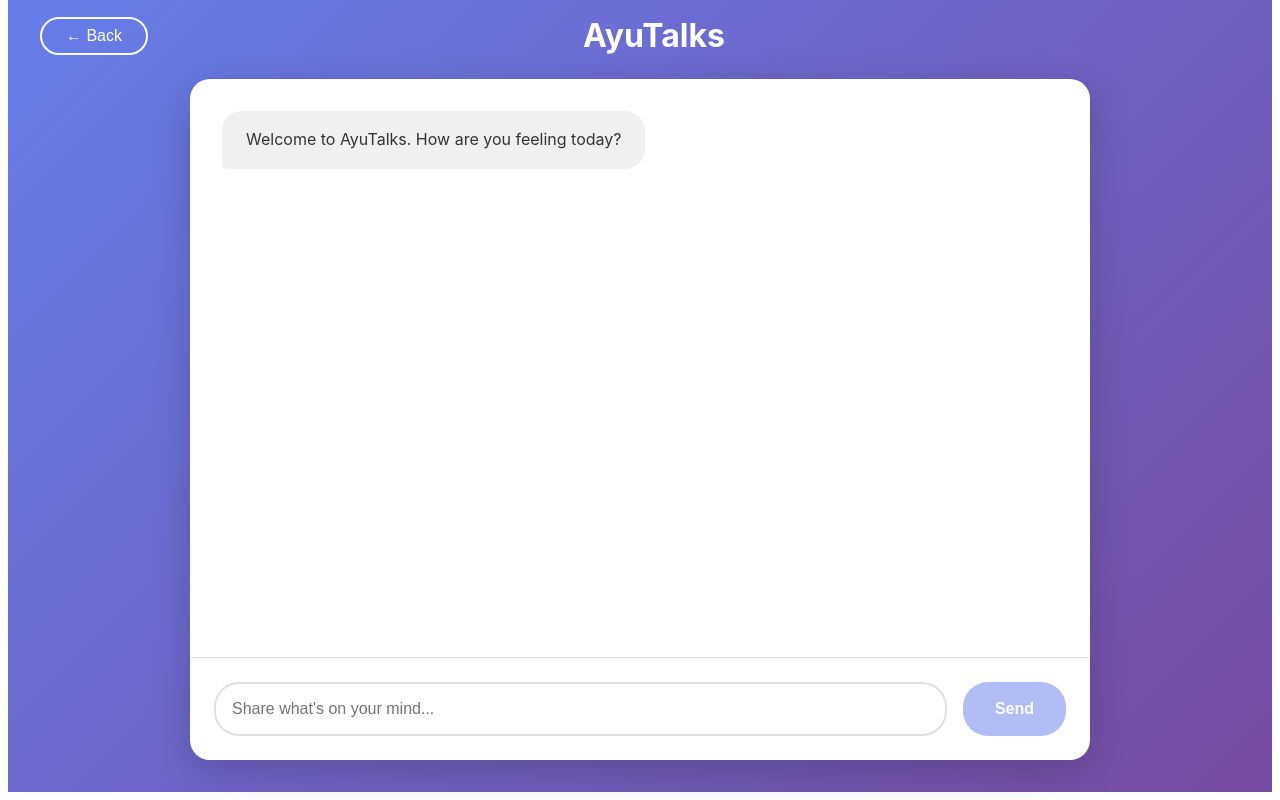
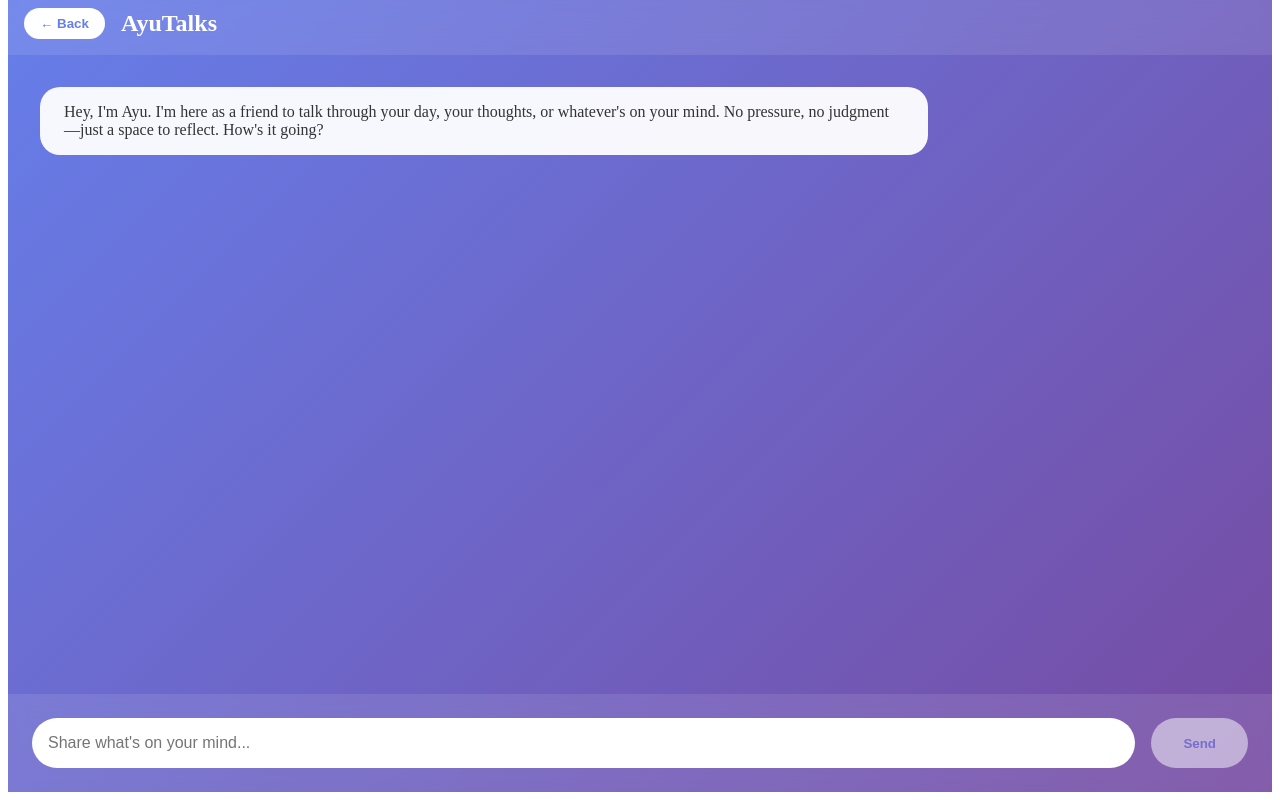
Before and after one commit to Asiri-1/ayutalks, a Next.js app: page / in a window 1280 px wide. Both pictures are taken after a click on the button "Start Talking". Shown: the part 16-816 px from the top of the page. Built offline with nearby package versions, Linux system fonts and the light colour scheme.

Commit message:
Add smart first-time greeting and time-aware hellos from Ayu

```diff
--- a/pages/index.js
+++ b/pages/index.js
@@ -1,130 +1,33 @@
-import { useState, useRef, useEffect } from 'react';
+import { useState, useEffect, useRef } from 'react';
 import Head from 'next/head';
+
+// Function to get time-aware greeting
+function getGreeting() {
+  const hour = new Date().getHours();
+
+  if (hour >= 5 && hour < 10) {
+    // Morning
+    return "Good morning. How are you feeling as you start your day?";
+  } else if (hour >= 10 && hour < 16) {
+    // Midday
+    return "Hey. How's your day going so far?";
+  } else if (hour >= 16 && hour < 21) {
+    // Evening
+    return "Good evening. How did today feel for you?";
+  } else {
+    // Night
+    return "Hey. Couldn't sleep?";
+  }
+}
+
+// Function to get first-time introduction
+function getFirstTimeGreeting() {
+  return "Hey, I'm Ayu. I'm here as a friend to talk through your day, your thoughts, or whatever's on your mind. No pressure, no judgment—just a space to reflect. How's it going?";
+}
 
 export default function Home() {
   const [showChat, setShowChat] = useState(false);
-
-  if (showChat) {
-    return <ChatComponent onBack={() => setShowChat(false)} />;
-  }
-
-  return (
-    <>
-      <Head>
-        <title>AyuTalks - Your Space to Pause and Reconnect</title>
-        <meta name="description" content="Everyday conversations that help you reflect, unwind, and grow — one mindful talk at a time." />
-        <link rel="icon" href="/favicon.ico" />
-        <link href="https://fonts.googleapis.com/css2?family=Inter:wght@300;400;500;600;700&display=swap" rel="stylesheet" />
-      </Head>
-
-      <div style={styles.container}>
-        {/* Hero Section */}
-        <section style={styles.hero}>
-          <div style={styles.heroContent}>
-            <h1 style={styles.title}>AyuTalks</h1>
-            <p style={styles.tagline}>
-              Your space to pause, talk, and reconnect with yourself.
-            </p>
-            <p style={styles.subtext}>
-              Everyday conversations that help you reflect, unwind, and grow — one mindful talk at a time.
-              No lessons, no judgment. Just an honest chat, whenever you need it.
-            </p>
-            <button
-              onClick={() => setShowChat(true)}
-              style={styles.ctaButton}
-              onMouseEnter={(e) => e.target.style.transform = 'translateY(-2px)'}
-              onMouseLeave={(e) => e.target.style.transform = 'translateY(0)'}
-            >
-              Start Talking
-            </button>
-          </div>
-        </section>
-
-        {/* Features Section */}
-        <section style={styles.features}>
-          <div style={styles.featureGrid}>
-            <div style={styles.featureCard}>
-              <div style={styles.featureIcon}>💭</div>
-              <h3 style={styles.featureTitle}>Honest Conversations</h3>
-              <p style={styles.featureText}>
-                Share what's on your mind without fear of judgment. Just real, mindful dialogue.
-              </p>
-            </div>
-
-            <div style={styles.featureCard}>
-              <div style={styles.featureIcon}>🌱</div>
-              <h3 style={styles.featureTitle}>Daily Reflection</h3>
-              <p style={styles.featureText}>
-                Develop self-awareness through gentle questions and thoughtful exchanges.
-              </p>
-            </div>
-
-            <div style={styles.featureCard}>
-              <div style={styles.featureIcon}>🧘</div>
-              <h3 style={styles.featureTitle}>At Your Pace</h3>
-              <p style={styles.featureText}>
-                No pressure, no schedule. Talk whenever you need to pause and reconnect.
-              </p>
-            </div>
-          </div>
-        </section>
-
-        {/* How It Works */}
-        <section style={styles.howItWorks}>
-          <h2 style={styles.sectionTitle}>How It Works</h2>
-          <div style={styles.stepsContainer}>
-            <div style={styles.step}>
-              <div style={styles.stepNumber}>1</div>
-              <h3 style={styles.stepTitle}>Click "Start Talking"</h3>
-              <p style={styles.stepText}>Begin a conversation anytime, from anywhere</p>
-            </div>
-
-            <div style={styles.step}>
-              <div style={styles.stepNumber}>2</div>
-              <h3 style={styles.stepTitle}>Share What's On Your Mind</h3>
-              <p style={styles.stepText}>Talk about your day, feelings, or whatever you need</p>
-            </div>
-
-            <div style={styles.step}>
-              <div style={styles.stepNumber}>3</div>
-              <h3 style={styles.stepTitle}>Reflect & Grow</h3>
-              <p style={styles.stepText}>Gain clarity through mindful, supportive dialogue</p>
-            </div>
-          </div>
-        </section>
-
-        {/* CTA Section */}
-        <section style={styles.ctaSection}>
-          <h2 style={styles.ctaTitle}>Ready to reconnect with yourself?</h2>
-          <p style={styles.ctaText}>Start your first conversation today. It's free, private, and judgment-free.</p>
-          <button
-            onClick={() => setShowChat(true)}
-            style={styles.ctaButtonLarge}
-            onMouseEnter={(e) => e.target.style.transform = 'scale(1.05)'}
-            onMouseLeave={(e) => e.target.style.transform = 'scale(1)'}
-          >
-            Start Talking Now
-          </button>
-        </section>
-
-        {/* Footer */}
-        <footer style={styles.footer}>
-          <p style={styles.footerText}>
-            AyuTalks provides mindfulness support. For mental health emergencies,
-            please contact a professional or call your local crisis helpline.
-          </p>
-          <p style={styles.footerCopyright}>© 2024 AyuTalks. All rights reserved.</p>
-        </footer>
-      </div>
-    </>
-  );
-}
-
-// Chat Component (built-in to same file)
-function ChatComponent({ onBack }) {
-  const [messages, setMessages] = useState([
-    { role: 'assistant', content: 'Welcome to AyuTalks. How are you feeling today?' }
-  ]);
+  const [messages, setMessages] = useState([]);
   const [input, setInput] = useState('');
   const [isLoading, setIsLoading] = useState(false);
   const messagesEndRef = useRef(null);
@@ -137,101 +40,127 @@ function ChatComponent({ onBack }) {
     scrollToBottom();
   }, [messages]);
 
-  const sendMessage = async (e) => {
-    e.preventDefault();
+  // Check if first time and set appropriate initial message
+  useEffect(() => {
+    if (showChat && messages.length === 0) {
+      const isFirstTime = !localStorage.getItem('ayutalks_visited');
+
+      const initialMessage = {
+        role: 'assistant',
+        content: isFirstTime ? getFirstTimeGreeting() : getGreeting()
+      };
+
+      setMessages([initialMessage]);
+
+      // Mark as visited
+      if (isFirstTime) {
+        localStorage.setItem('ayutalks_visited', 'true');
+      }
+    }
+  }, [showChat]);
+
+  const sendMessage = async () => {
     if (!input.trim()) return;
 
-    const userMessage = input.trim();
+    const userMessage = { role: 'user', content: input };
+    setMessages(prev => [...prev, userMessage]);
     setInput('');
-    setMessages(prev => [...prev, { role: 'user', content: userMessage }]);
     setIsLoading(true);
 
     try {
       const response = await fetch('/api/chat', {
         method: 'POST',
         headers: { 'Content-Type': 'application/json' },
-        body: JSON.stringify({
-          messages: [...messages, { role: 'user', content: userMessage }]
-        }),
+        body: JSON.stringify({ messages: [...messages, userMessage] })
       });
 
       const data = await response.json();
 
-      if (data.error) {
-        setMessages(prev => [...prev, {
-          role: 'assistant',
-          content: 'I apologize, but I encountered an error. Please try again.'
-        }]);
-      } else {
-        setMessages(prev => [...prev, {
-          role: 'assistant',
-          content: data.message
-        }]);
+      if (data.message) {
+        setMessages(prev => [...prev, { role: 'assistant', content: data.message }]);
       }
     } catch (error) {
       console.error('Error:', error);
       setMessages(prev => [...prev, {
         role: 'assistant',
-        content: 'I apologize, but I encountered an error. Please try again.'
+        content: 'Sorry, something went wrong. Please try again.'
       }]);
     } finally {
       setIsLoading(false);
     }
   };
 
+  if (!showChat) {
     return (
+      <>
+        <Head>
+          <title>AyuTalks - Your Space to Reflect</title>
+          <meta name="description" content="A mindful space for everyday conversations" />
+        </Head>
+        <div style={styles.container}>
+          <div style={styles.hero}>
+            <h1 style={styles.title}>AyuTalks</h1>
+            <p style={styles.subtitle}>
+              Your space to pause, talk, and reconnect with yourself.
+            </p>
+            <p style={styles.description}>
+              Everyday conversations that help you reflect, unwind, and grow — one mindful talk at a time.
+              No lessons, no judgment. Just an honest chat, whenever you need it.
+            </p>
+            <button onClick={() => setShowChat(true)} style={styles.button}>
+              Start Talking
+            </button>
+          </div>
+        </div>
+      </>
+    );
+  }
+
+  return (
+    <>
+      <Head>
+        <title>Chat - AyuTalks</title>
+      </Head>
       <div style={chatStyles.container}>
         <div style={chatStyles.header}>
-        <button onClick={onBack} style={chatStyles.backButton}>
+          <button onClick={() => setShowChat(false)} style={chatStyles.backButton}>
             ← Back
           </button>
-        <h1 style={chatStyles.title}>AyuTalks</h1>
-        <div style={{ width: '80px' }}></div>
+          <h2 style={chatStyles.title}>AyuTalks</h2>
         </div>
 
-      <div style={chatStyles.chatContainer}>
         <div style={chatStyles.messagesContainer}>
-          {messages.map((message, index) => (
+          {messages.map((msg, idx) => (
             <div
-              key={index}
+              key={idx}
               style={{
-                ...chatStyles.messageWrapper,
-                justifyContent: message.role === 'user' ? 'flex-end' : 'flex-start'
+                ...chatStyles.message,
+                ...(msg.role === 'user' ? chatStyles.userMessage : chatStyles.assistantMessage)
               }}
             >
-              <div
-                style={{
-                  ...chatStyles.message,
-                  ...(message.role === 'user' ? chatStyles.userMessage : chatStyles.assistantMessage)
-                }}
-              >
-                {message.content}
-              </div>
+              {msg.content}
             </div>
           ))}
           {isLoading && (
-            <div style={chatStyles.messageWrapper}>
-              <div style={{ ...chatStyles.message, ...chatStyles.assistantMessage }}>
-                <span style={chatStyles.typing}>●</span>
-                <span style={chatStyles.typing}>●</span>
-                <span style={chatStyles.typing}>●</span>
-              </div>
+            <div style={{...chatStyles.message, ...chatStyles.assistantMessage}}>
+              Ayu is thinking...
             </div>
           )}
           <div ref={messagesEndRef} />
         </div>
 
-        <form onSubmit={sendMessage} style={chatStyles.inputForm}>
+        <div style={chatStyles.inputContainer}>
           <input
             type="text"
             value={input}
             onChange={(e) => setInput(e.target.value)}
+            onKeyPress={(e) => e.key === 'Enter' && !isLoading && sendMessage()}
             placeholder="Share what's on your mind..."
             style={chatStyles.input}
             disabled={isLoading}
           />
           <button
-            type="submit"
+            onClick={sendMessage}
             style={{
               ...chatStyles.sendButton,
               opacity: isLoading || !input.trim() ? 0.5 : 1
@@ -240,9 +169,9 @@ function ChatComponent({ onBack }) {
           >
             Send
           </button>
-        </form>
         </div>
       </div>
+    </>
   );
 }
 
@@ -250,190 +179,45 @@ function ChatComponent({ onBack }) {
 const styles = {
   container: {
     minHeight: '100vh',
-    fontFamily: "'Inter', -apple-system, BlinkMacSystemFont, 'Segoe UI', Roboto, sans-serif",
-  },
-  hero: {
     background: 'linear-gradient(135deg, #667eea 0%, #764ba2 100%)',
-    minHeight: '90vh',
     display: 'flex',
     alignItems: 'center',
     justifyContent: 'center',
     padding: '2rem',
-    position: 'relative',
-    overflow: 'hidden',
   },
-  heroContent: {
-    maxWidth: '800px',
+  hero: {
     textAlign: 'center',
     color: 'white',
-    zIndex: 1,
+    maxWidth: '800px',
   },
   title: {
-    fontSize: 'clamp(3rem, 8vw, 5rem)',
-    fontWeight: '700',
-    margin: '0 0 1.5rem 0',
-    letterSpacing: '-0.02em',
-    textShadow: '0 2px 20px rgba(0,0,0,0.2)',
+    fontSize: '4rem',
+    fontWeight: 'bold',
+    marginBottom: '1rem',
+    textShadow: '2px 2px 4px rgba(0,0,0,0.2)',
   },
-  tagline: {
-    fontSize: 'clamp(1.5rem, 4vw, 2rem)',
-    fontWeight: '400',
-    margin: '0 0 1.5rem 0',
-    lineHeight: '1.4',
-    opacity: '0.95',
+  subtitle: {
+    fontSize: '1.5rem',
+    marginBottom: '1.5rem',
+    opacity: 0.95,
   },
-  subtext: {
-    fontSize: 'clamp(1rem, 2.5vw, 1.25rem)',
-    fontWeight: '300',
-    lineHeight: '1.8',
-    margin: '0 0 3rem 0',
-    opacity: '0.9',
-    maxWidth: '700px',
-    marginLeft: 'auto',
-    marginRight: 'auto',
+  description: {
+    fontSize: '1.1rem',
+    lineHeight: '1.6',
+    marginBottom: '2rem',
+    opacity: 0.9,
   },
-  ctaButton: {
+  button: {
     backgroundColor: 'white',
     color: '#667eea',
     border: 'none',
-    padding: '1.25rem 3rem',
-    fontSize: '1.25rem',
+    padding: '1rem 2.5rem',
+    fontSize: '1.1rem',
     fontWeight: '600',
     borderRadius: '50px',
     cursor: 'pointer',
-    transition: 'all 0.3s ease',
-    boxShadow: '0 10px 30px rgba(0,0,0,0.2)',
-  },
-  features: {
-    padding: '6rem 2rem',
-    backgroundColor: '#f8f9fa',
-  },
-  featureGrid: {
-    display: 'grid',
-    gridTemplateColumns: 'repeat(auto-fit, minmax(280px, 1fr))',
-    gap: '2rem',
-    maxWidth: '1200px',
-    margin: '0 auto',
-  },
-  featureCard: {
-    backgroundColor: 'white',
-    padding: '2.5rem',
-    borderRadius: '20px',
-    textAlign: 'center',
-    boxShadow: '0 4px 20px rgba(0,0,0,0.08)',
-    transition: 'transform 0.3s ease',
-  },
-  featureIcon: {
-    fontSize: '3rem',
-    marginBottom: '1rem',
-  },
-  featureTitle: {
-    fontSize: '1.5rem',
-    fontWeight: '600',
-    margin: '0 0 1rem 0',
-    color: '#333',
-  },
-  featureText: {
-    fontSize: '1rem',
-    lineHeight: '1.6',
-    color: '#666',
-    margin: '0',
-  },
-  howItWorks: {
-    padding: '6rem 2rem',
-    backgroundColor: 'white',
-  },
-  sectionTitle: {
-    fontSize: 'clamp(2rem, 5vw, 3rem)',
-    fontWeight: '700',
-    textAlign: 'center',
-    margin: '0 0 4rem 0',
-    color: '#333',
-  },
-  stepsContainer: {
-    display: 'grid',
-    gridTemplateColumns: 'repeat(auto-fit, minmax(250px, 1fr))',
-    gap: '3rem',
-    maxWidth: '1200px',
-    margin: '0 auto',
-  },
-  step: {
-    textAlign: 'center',
-  },
-  stepNumber: {
-    width: '60px',
-    height: '60px',
-    backgroundColor: '#667eea',
-    color: 'white',
-    borderRadius: '50%',
-    display: 'flex',
-    alignItems: 'center',
-    justifyContent: 'center',
-    fontSize: '1.75rem',
-    fontWeight: '700',
-    margin: '0 auto 1.5rem auto',
-  },
-  stepTitle: {
-    fontSize: '1.5rem',
-    fontWeight: '600',
-    margin: '0 0 1rem 0',
-    color: '#333',
-  },
-  stepText: {
-    fontSize: '1rem',
-    lineHeight: '1.6',
-    color: '#666',
-    margin: '0',
-  },
-  ctaSection: {
-    padding: '6rem 2rem',
-    background: 'linear-gradient(135deg, #667eea 0%, #764ba2 100%)',
-    textAlign: 'center',
-    color: 'white',
-  },
-  ctaTitle: {
-    fontSize: 'clamp(2rem, 5vw, 3rem)',
-    fontWeight: '700',
-    margin: '0 0 1.5rem 0',
-  },
-  ctaText: {
-    fontSize: '1.25rem',
-    margin: '0 0 3rem 0',
-    opacity: '0.9',
-    maxWidth: '600px',
-    marginLeft: 'auto',
-    marginRight: 'auto',
-  },
-  ctaButtonLarge: {
-    backgroundColor: 'white',
-    color: '#667eea',
-    border: 'none',
-    padding: '1.5rem 4rem',
-    fontSize: '1.5rem',
-    fontWeight: '600',
-    borderRadius: '50px',
-    cursor: 'pointer',
-    transition: 'all 0.3s ease',
-    boxShadow: '0 10px 30px rgba(0,0,0,0.3)',
-  },
-  footer: {
-    padding: '3rem 2rem',
-    backgroundColor: '#1a1a1a',
-    textAlign: 'center',
-    color: 'white',
-  },
-  footerText: {
-    fontSize: '0.9rem',
-    margin: '0 0 1rem 0',
-    opacity: '0.8',
-    maxWidth: '600px',
-    marginLeft: 'auto',
-    marginRight: 'auto',
-  },
-  footerCopyright: {
-    fontSize: '0.85rem',
-    margin: '0',
-    opacity: '0.6',
+    boxShadow: '0 4px 15px rgba(0,0,0,0.2)',
+    transition: 'transform 0.2s, box-shadow 0.2s',
   },
 };
 
@@ -441,108 +225,80 @@ const styles = {
 const chatStyles = {
   container: {
     minHeight: '100vh',
+    background: 'linear-gradient(135deg, #667eea 0%, #764ba2 100%)',
     display: 'flex',
     flexDirection: 'column',
-    background: 'linear-gradient(135deg, #667eea 0%, #764ba2 100%)',
-    fontFamily: "'Inter', -apple-system, BlinkMacSystemFont, 'Segoe UI', Roboto, sans-serif",
   },
   header: {
+    backgroundColor: 'rgba(255,255,255,0.1)',
+    padding: '1rem',
     display: 'flex',
     alignItems: 'center',
-    justifyContent: 'space-between',
-    padding: '1.5rem 2rem',
-    color: 'white',
+    backdropFilter: 'blur(10px)',
   },
   backButton: {
-    backgroundColor: 'transparent',
-    border: '2px solid white',
-    color: 'white',
-    padding: '0.5rem 1.5rem',
-    fontSize: '1rem',
-    fontWeight: '500',
-    borderRadius: '25px',
+    backgroundColor: 'white',
+    color: '#667eea',
+    border: 'none',
+    padding: '0.5rem 1rem',
+    borderRadius: '20px',
     cursor: 'pointer',
-    transition: 'all 0.3s ease',
+    fontWeight: '600',
+    marginRight: '1rem',
   },
   title: {
-    fontSize: '2rem',
-    margin: '0',
-    fontWeight: '700',
-  },
-  chatContainer: {
-    flex: 1,
-    display: 'flex',
-    flexDirection: 'column',
-    maxWidth: '900px',
-    width: '90%',
-    margin: '0 auto 2rem auto',
-    backgroundColor: 'white',
-    borderRadius: '20px',
-    boxShadow: '0 10px 40px rgba(0,0,0,0.2)',
-    overflow: 'hidden',
+    color: 'white',
+    margin: 0,
+    fontSize: '1.5rem',
   },
   messagesContainer: {
     flex: 1,
+    padding: '2rem',
     overflowY: 'auto',
-    padding: '2rem',
     display: 'flex',
     flexDirection: 'column',
     gap: '1rem',
   },
-  messageWrapper: {
-    display: 'flex',
-    width: '100%',
-  },
   message: {
-    maxWidth: '70%',
     padding: '1rem 1.5rem',
     borderRadius: '20px',
-    lineHeight: '1.6',
-    fontSize: '1rem',
+    maxWidth: '70%',
+    wordWrap: 'break-word',
   },
   userMessage: {
     backgroundColor: '#667eea',
     color: 'white',
-    borderBottomRightRadius: '5px',
+    alignSelf: 'flex-end',
+    marginLeft: 'auto',
   },
   assistantMessage: {
-    backgroundColor: '#f0f0f0',
+    backgroundColor: 'rgba(255,255,255,0.95)',
     color: '#333',
-    borderBottomLeftRadius: '5px',
+    alignSelf: 'flex-start',
   },
-  typing: {
-    display: 'inline-block',
-    width: '8px',
-    height: '8px',
-    borderRadius: '50%',
-    backgroundColor: '#999',
-    margin: '0 2px',
-    animation: 'typing 1.4s infinite',
-  },
-  inputForm: {
+  inputContainer: {
+    padding: '1.5rem',
+    backgroundColor: 'rgba(255,255,255,0.1)',
+    backdropFilter: 'blur(10px)',
     display: 'flex',
-    padding: '1.5rem',
-    borderTop: '1px solid #e0e0e0',
     gap: '1rem',
   },
   input: {
     flex: 1,
     padding: '1rem',
+    borderRadius: '25px',
+    border: 'none',
     fontSize: '1rem',
-    border: '2px solid #e0e0e0',
-    borderRadius: '25px',
     outline: 'none',
-    transition: 'border-color 0.3s',
   },
   sendButton: {
+    backgroundColor: 'white',
+    color: '#667eea',
+    border: 'none',
     padding: '1rem 2rem',
-    backgroundColor: '#667eea',
-    color: 'white',
-    border: 'none',
     borderRadius: '25px',
-    fontSize: '1rem',
+    cursor: 'pointer',
     fontWeight: '600',
-    cursor: 'pointer',
-    transition: 'background-color 0.3s',
+    transition: 'opacity 0.2s',
   },
 };
```
Lines whose indentation alone changed are shown as unchanged.
